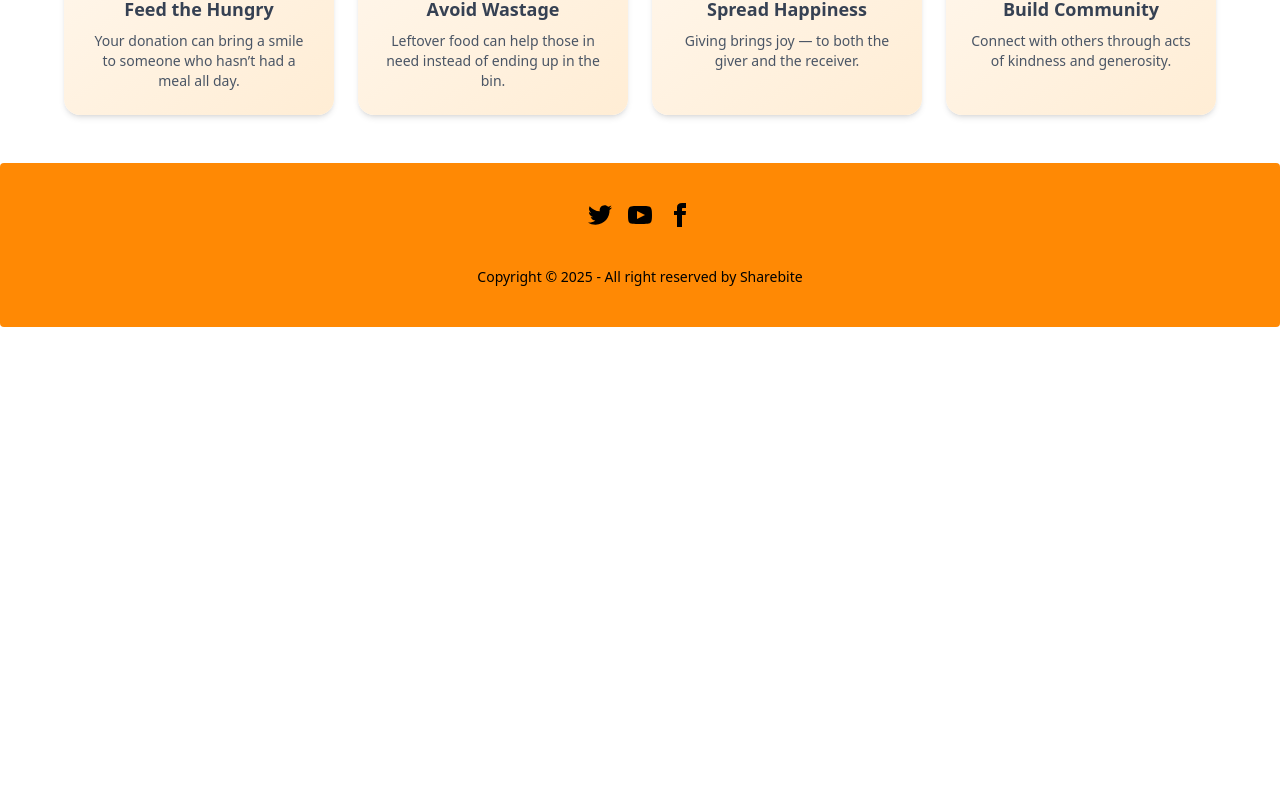
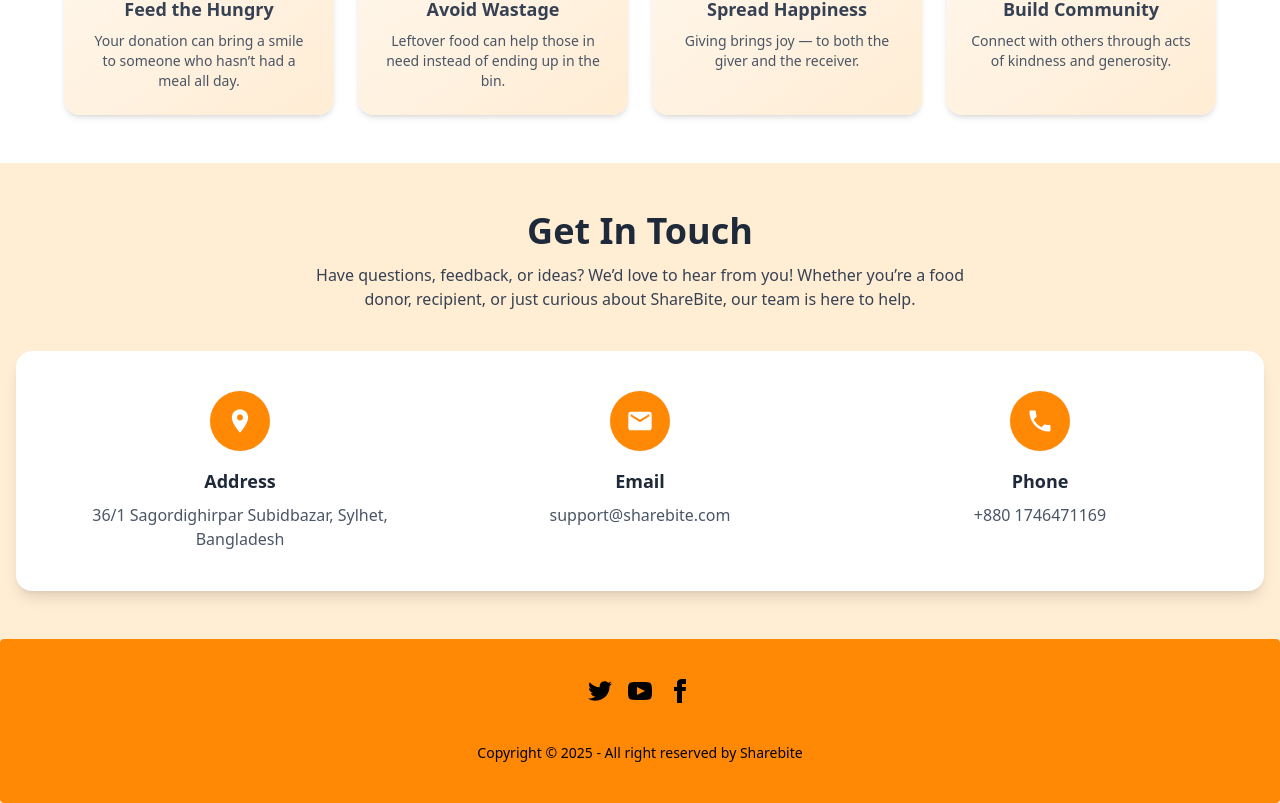
Before and after one commit to JulfikarRafi/share-bite-client, a React (Vite) app: page / in a window 1280 px wide. Shown: the part 1389-2192 px from the top of the page. Before the commit the page ends 1716 px from the top, so only its background shows below. Built offline with nearby package versions, Linux system fonts and the light colour scheme; no server answers.

Commit message:
New section added

```diff
--- /dev/null
+++ b/src/Pages/ContactUs.jsx
@@ -0,0 +1,55 @@
+import React from "react";
+import { MdLocationOn, MdEmail, MdPhone } from "react-icons/md";
+
+const ContactUs = () => {
+  return (
+    <section className="bg-orange-100 py-12 px-4">
+      <div className="max-w-4xl mx-auto text-center mb-10">
+        <h2 className="text-3xl md:text-4xl font-bold text-gray-800">
+          Get In Touch
+        </h2>
+        <p className="text-gray-700 mt-3 max-w-2xl mx-auto">
+          Have questions, feedback, or ideas? We’d love to hear from you!
+          Whether you’re a food donor, recipient, or just curious about ShareBite,
+          our team is here to help.
+        </p>
+      </div>
+
+      <div className="bg-white shadow-lg rounded-2xl p-6 md:p-10">
+        <div className="grid grid-cols-1 md:grid-cols-3 gap-8 text-center">
+          {/* Address */}
+          <div className="flex flex-col items-center">
+            <div className="bg-orange-400 text-white p-4 rounded-full mb-4">
+              <MdLocationOn size={28} />
+            </div>
+            <h3 className="text-lg font-semibold text-gray-800">Address</h3>
+            <p className="text-gray-600 mt-2">
+              36/1 Sagordighirpar
+              Subidbazar, Sylhet, Bangladesh
+            </p>
+          </div>
+
+          {/* Email */}
+          <div className="flex flex-col items-center">
+            <div className="bg-orange-400 text-white p-4 rounded-full mb-4">
+              <MdEmail size={28} />
+            </div>
+            <h3 className="text-lg font-semibold text-gray-800">Email</h3>
+            <p className="text-gray-600 mt-2">support@sharebite.com</p>
+          </div>
+
+          {/* Phone */}
+          <div className="flex flex-col items-center">
+            <div className="bg-orange-400 text-white p-4 rounded-full mb-4">
+              <MdPhone size={28} />
+            </div>
+            <h3 className="text-lg font-semibold text-gray-800">Phone</h3>
+            <p className="text-gray-600 mt-2">+880 1746471169</p>
+          </div>
+        </div>
+      </div>
+    </section>
+  );
+};
+
+export default ContactUs;
--- a/src/Pages/Home.jsx
+++ b/src/Pages/Home.jsx
@@ -3,6 +3,7 @@ import TopDonators from '../components/TopDonators';
 import WhyDonate from '../components/WhyDonate';
 import Banner from '../components/Banner';
 import FeaturedFood from '../components/FeaturedFood';
+import ContactUs from './ContactUs';
 
 
 const Home = () => {
@@ -14,6 +15,7 @@ const Home = () => {
             <FeaturedFood></FeaturedFood>
             <TopDonators></TopDonators>
             <WhyDonate></WhyDonate>
+            <ContactUs></ContactUs>
         </div>
     );
 };
```
